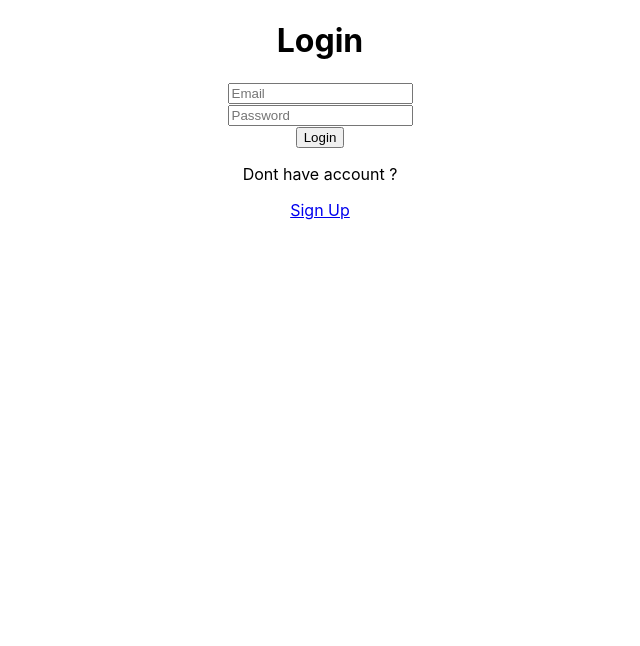
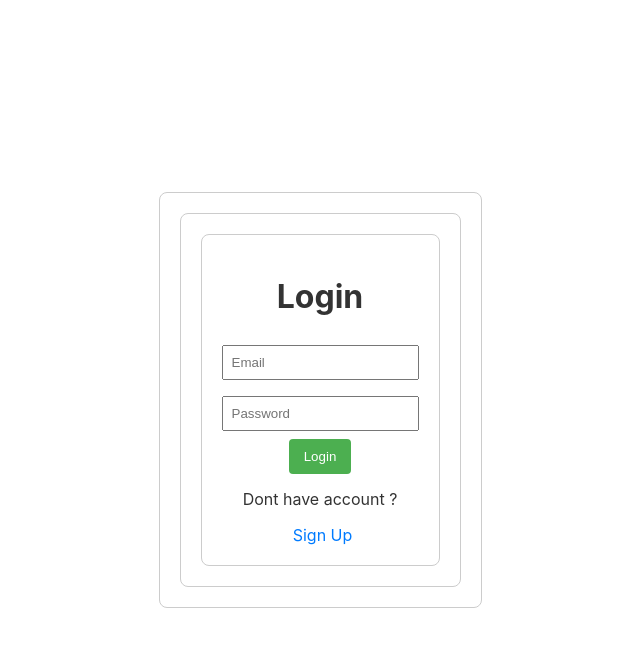
Before and after one commit to athuljain/login-registraion-mern, a React (Create React App) app in the folder front-end/: page / in a window 1280 px wide. Shown: the top 646 px of the page, without its empty margins (320-960 px from the left). Built offline with nearby package versions, Linux system fonts and the light colour scheme.

Commit message:
home get all products backend

```diff
--- a/front-end/src/component/Login.jsx
+++ b/front-end/src/component/Login.jsx
@@ -2,6 +2,7 @@ import { useContext } from "react";
 import { myContext } from "../Context.js";
 import axios from "axios";
 import { Link, useNavigate } from "react-router-dom";
+import "./Style/Registraion.css"
 
 export default function Login() {
   const nav = useNavigate();
--- a/front-end/src/component/Registration.jsx
+++ b/front-end/src/component/Registration.jsx
@@ -2,6 +2,7 @@ import { useContext } from "react"
 import { myContext } from "../Context"
 import axios from 'axios'
 import { Link, useNavigate } from "react-router-dom"
+import "./Style/Registraion.css"
 
 export default function Register(){
 
--- /dev/null
+++ b/front-end/src/component/Style/Registraion.css
@@ -0,0 +1,58 @@
+/* Add some basic styling to center the form */
+body {
+    display: flex;
+    align-items: center;
+    justify-content: center;
+    height: 100vh;
+    margin: 0;
+  }
+
+  /* Style for the form container */
+  div {
+    text-align: center;
+    max-width: 400px;
+    padding: 20px;
+    border: 1px solid #ccc;
+    border-radius: 8px;
+  }
+
+  /* Style for the heading */
+  h1 {
+    color: #333;
+  }
+
+  /* Style for the input fields */
+  input {
+    width: 100%;
+    padding: 8px;
+    margin: 8px 0;
+    box-sizing: border-box;
+  }
+
+  /* Style for the button */
+  button {
+    background-color: #4caf50;
+    color: white;
+    padding: 10px 15px;
+    border: none;
+    border-radius: 4px;
+    cursor: pointer;
+  }
+
+  /* Style for the link */
+  p {
+    margin-top: 15px;
+    color: #333;
+  }
+
+  /* Style for the link */
+  a {
+    text-decoration: none;
+    color: #007bff;
+    margin-left: 5px;
+  }
+
+  /* Style for the link hover effect */
+  a:hover {
+    text-decoration: underline;
+  }
```
Also changed, not shown: 2 other files (tests, documents, lock files or other folders).
